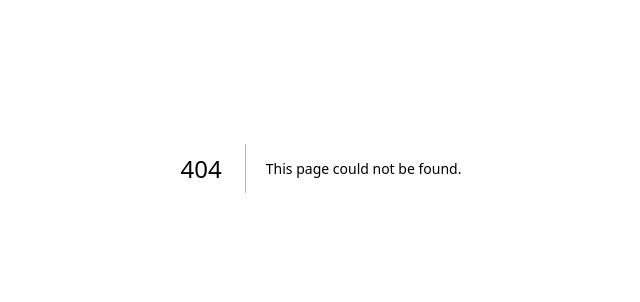
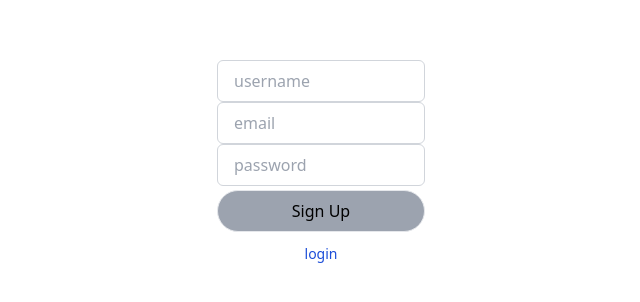
Before and after one commit to mchatzis/ssr-bars, a Next.js app in the folder places/: page /auth/register in a window 1280 px wide. Before the commit this address had no page. Shown: the part 232-534 px from the top of the page, without its empty margins (319-959 px from the left). Built offline with nearby package versions, Linux system fonts and the light colour scheme.

Commit message:
Added simple auth endpoint with forms

```diff
--- /dev/null
+++ b/places/src/app/actions/auth/authenticate.tsx
@@ -0,0 +1,9 @@
+'use server'
+
+export async function register(formData: FormData) {
+    console.log(formData)
+}
+
+export async function authenticate(formData: FormData) {
+    console.log(formData)
+}
--- /dev/null
+++ b/places/src/app/auth/layout.tsx
@@ -0,0 +1,5 @@
+export default function AuthLayout({ children }: {
+    children: React.ReactNode
+  }) {
+    return <>{children}</>;
+  }
--- /dev/null
+++ b/places/src/app/auth/login/page.tsx
@@ -0,0 +1,9 @@
+import LoginForm from "@/components/auth/LoginForm";
+
+export default function Page(){
+    return (
+        <div className="flex items-center justify-center min-h-screen">
+            <LoginForm></LoginForm>
+        </div>
+    )
+}
--- /dev/null
+++ b/places/src/app/auth/register/page.tsx
@@ -0,0 +1,9 @@
+import RegisterForm from "@/components/auth/RegisterForm";
+
+export default function Page(){
+    return (
+        <div className="flex items-center justify-center min-h-screen">
+            <RegisterForm></RegisterForm>
+        </div>
+    )
+}
--- /dev/null
+++ b/places/src/components/auth/FormInput.tsx
@@ -0,0 +1,18 @@
+interface InputFieldProps {
+    id: string;
+    name: string;
+    type?: string;
+    placeholder?: string;
+  }
+
+export default function FormInput({ id, name, type = "text", placeholder }: InputFieldProps) {
+    return (
+      <input
+        id={id}
+        name={name}
+        type={type}
+        placeholder={placeholder}
+        className="border border-gray-300 rounded-md px-4 py-2 w-full"
+      />
+    );
+  }
--- /dev/null
+++ b/places/src/components/auth/LoginForm.tsx
@@ -0,0 +1,16 @@
+import { authenticate } from '@/app/actions/auth/authenticate'
+import Link from "next/link";
+import FormInput from '@/components/auth/FormInput';
+
+export default function LoginForm(){
+    return (
+        <form action={authenticate} className='min-w-32 max-w-52 m-2'>
+          <FormInput id="email" name="email" type="email" placeholder="email" />
+          <FormInput id="password" name="password" type="password" placeholder="password" />
+          <div className="w-full pt-1">
+            <button type="submit" className='w-full border rounded-full p-2 bg-gray-400 hover:bg-gray-300'>Login</button>
+            <Link href='/auth/register' className='text-blue-700 rounded-full text-center flex items-center justify-center p-3 text-sm'>sign up</Link>
+          </div>
+        </form>
+      );
+}
--- /dev/null
+++ b/places/src/components/auth/RegisterForm.tsx
@@ -0,0 +1,20 @@
+'use client'
+
+import { register } from '@/app/actions/auth/authenticate'
+import Link from "next/link";
+import FormInput from '@/components/auth/FormInput';
+
+
+export default function RegisterForm() {
+  return (
+    <form action={register} className='min-w-32 max-w-52 m-2'>
+      <FormInput id="username" name="username" placeholder="username" />
+      <FormInput id="email" name="email" type="email" placeholder="email" />
+      <FormInput id="password" name="password" type="password" placeholder="password" />
+      <div className="w-full pt-1">
+        <button type="submit" className='w-full border rounded-full p-2 bg-gray-400 hover:bg-gray-300'>Sign Up</button>
+        <Link href='/auth/login' className='text-blue-700 rounded-full text-center flex items-center justify-center p-3 text-sm'>login</Link>
+      </div>
+    </form>
+  );
+}
```
